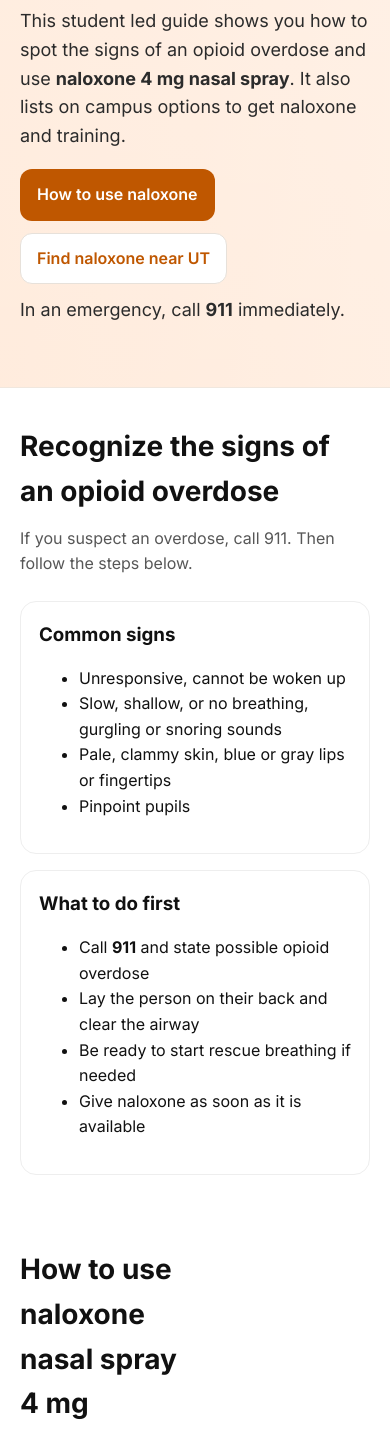
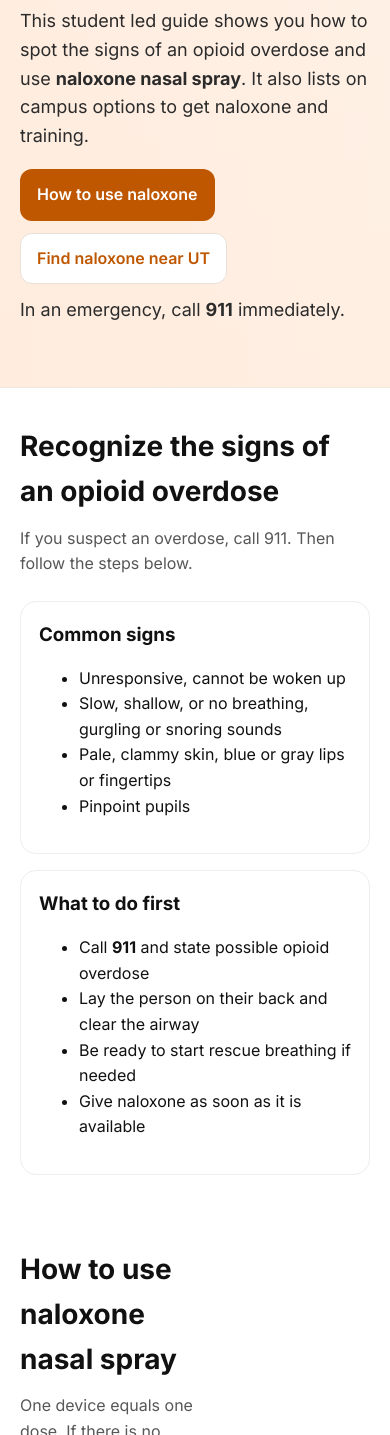
Before and after one commit to Bmn599/Narcan, a plain HTML site: page docs/index.html in a window 390 px wide. Shown: the part 540-1975 px from the top of the page. Drawn offline with Linux system fonts and the light colour scheme.

Commit message:
feat: update index.html for mobile improvements and remove '4 mg' references

```diff
--- a/docs/index.html
+++ b/docs/index.html
@@ -4,7 +4,7 @@
 <meta charset="utf-8" />
 <meta name="viewport" content="width=device-width, initial-scale=1" />
 <title>Texas Naloxone Toolkit</title>
-<meta name="description" content="Student led naloxone toolkit for The University of Texas at Austin. Recognize an overdose, how to use naloxone nasal spray, where to get it on campus, training, FAQs, and resources." />
+<meta name="description" content="Student led naloxone toolkit for The University of Texas at Austin. Recognize an overdose, how to use naloxone nasal spray, where to get it on campus, training, FAQs, and resources.">
 <meta property="og:title" content="UT Austin Naloxone Toolkit" />
 <meta property="og:description" content="Recognize an overdose, use naloxone, find it on campus, trainings, FAQs, and resources." />
 <meta property="og:type" content="website" />
@@ -37,7 +37,7 @@
     <h2>Recognize an overdose. Act fast. Keep our campus safe.</h2>
     <p>
       This student led guide shows you how to spot the signs of an opioid overdose and use
-<strong>naloxone 4 mg nasal spray</strong>. It also lists on campus options to get naloxone and training.
+      <strong>naloxone nasal spray</strong>. It also lists on campus options to get naloxone and training.
     </p>
     <div class="cta-row">
       <a class="btn primary" href="#use">How to use naloxone</a>
@@ -73,13 +73,13 @@ This student led guide shows you how to spot the signs of an opioid overdose and
 <section id="use" class="wrap">
   <div class="grid-2">
     <div>
-<h2 class="section-title">How to use naloxone nasal spray 4 mg</h2>
+      <h2 class="section-title">How to use naloxone nasal spray</h2>
       <p class="sub">One device equals one dose. If there is no response in 2 to 3 minutes, give another dose with a new device.</p>
       <div class="steps">
         <div class="step"><div class="badge" aria-hidden="true"></div><div><strong>Call 911</strong>. If available, ask someone nearby to grab naloxone and an AED.</div></div>
         <div class="step"><div class="badge" aria-hidden="true"></div><div><strong>Lay on back, tilt head</strong>. Support the neck. Insert tip into a nostril until your fingers touch the nose.</div></div>
         <div class="step"><div class="badge" aria-hidden="true"></div><div><strong>Press plunger firmly</strong> to release the dose. Remove the device after spraying.</div></div>
-<div class="step"><div class="badge" aria-hidden="true"></div><div><strong>Start rescue breathing</strong> if not breathing normally. Give 1 breath every 5 to 6 seconds. If trained and needed, provide chest compressions.</div></div>
+        <div class="step"><div class="badge" aria-hidden="true"></div><div><strong>Start rescue breathing</strong> if not breathing normally. Give 1 breath every 5–6 seconds. If trained and needed, provide CPR.</div></div>
         <div class="step"><div class="badge" aria-hidden="true"></div><div><strong>Repeat in 2 to 3 minutes</strong> with a new device if there is little or no response or if breathing slows again.</div></div>
         <div class="step"><div class="badge" aria-hidden="true"></div><div><strong>Stay with the person</strong> until help arrives. Place them in the recovery position if they start breathing on their own.</div></div>
       </div>
@@ -148,7 +148,7 @@ This student led guide shows you how to spot the signs of an opioid overdose and
     <article class="card span-6">
       <h3>Build a kit</h3>
       <ul>
-<li>Two naloxone 4 mg nasal spray devices</li>
+        <li>Two naloxone nasal spray devices</li>
         <li>Face shield for rescue breathing</li>
         <li>Nitrile gloves and a pocket card with quick steps</li>
       </ul>
@@ -231,11 +231,9 @@ if(!mouseDown) e.target.style.boxShadow = 'var(--focus)';
 });
 document.addEventListener('focusout', (e)=> e.target.style.boxShadow = 'none');
 // Replace dash punctuation in visible text nodes with a space
-// Replaces em dash (—), en dash (–), and spaced hyphen ( - ) only in text content
 (function replaceDashes(){
   const walker = document.createTreeWalker(document.body, NodeFilter.SHOW_TEXT, {
     acceptNode: (node) => {
-// Skip whitespace-only nodes and nodes inside scripts/styles
       if(!node.nodeValue.trim()) return NodeFilter.FILTER_REJECT;
       let p = node.parentNode;
       while(p){
@@ -250,9 +248,7 @@ let n;
   while(n = walker.nextNode()){ toUpdate.push(n); }
   toUpdate.forEach(node=>{
     let t = node.nodeValue;
-// Replace space dash space, space en dash space, space em dash space with single space
     t = t.replace(/\s[-–—]\s/g, ' ');
-// Replace standalone em/en dashes with a space
     t = t.replace(/[–—]/g, ' ');
     node.nodeValue = t;
   });
```
Lines whose indentation alone changed are shown as unchanged.
